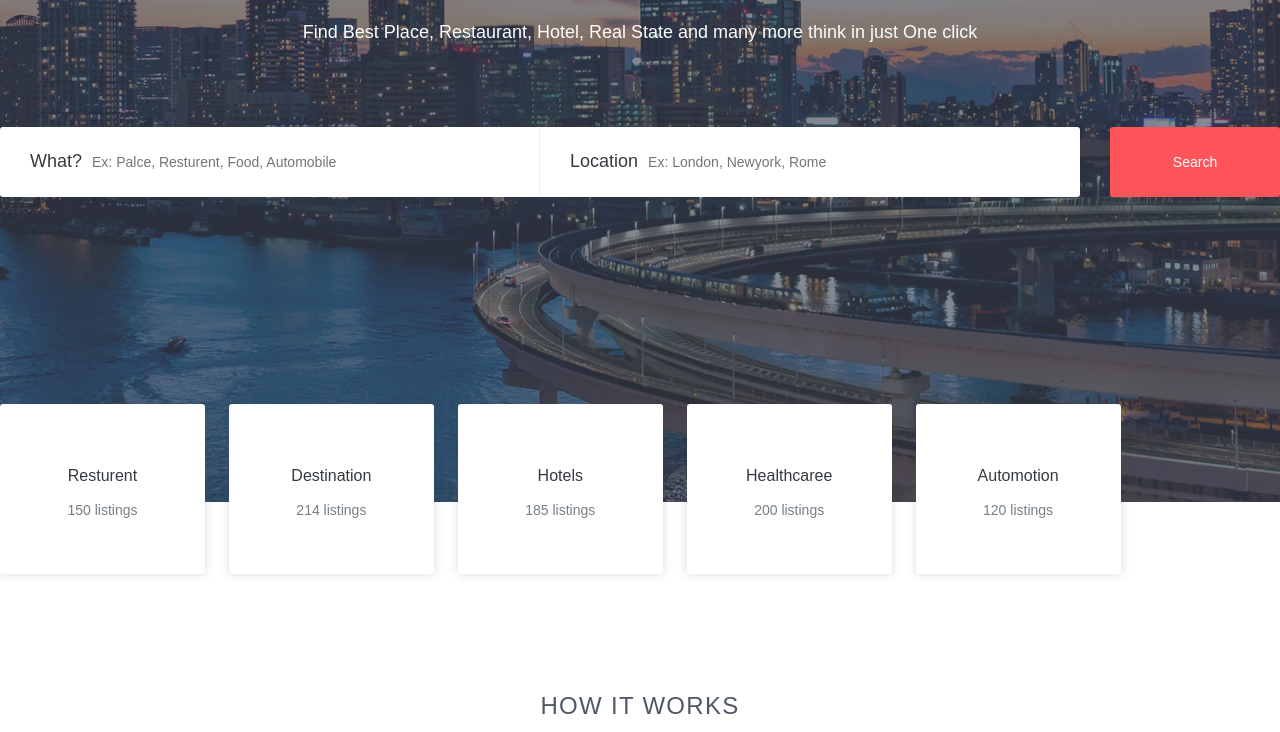
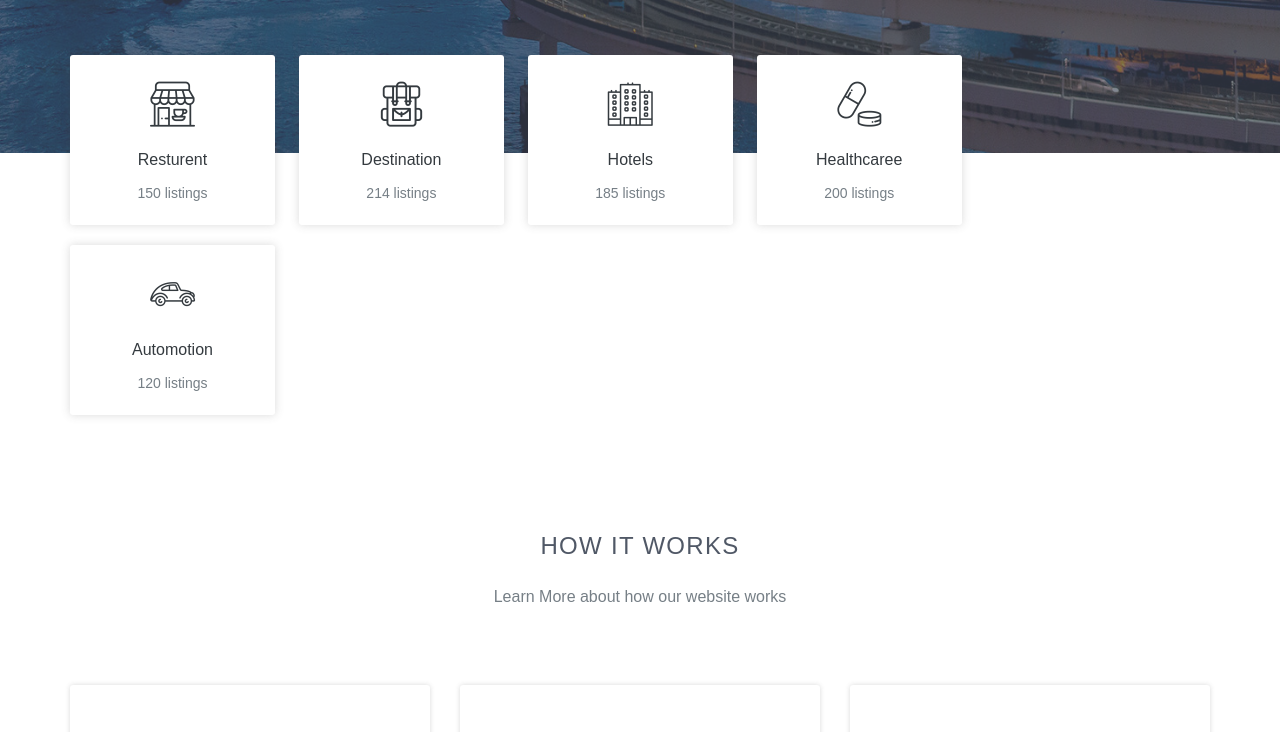
Before and after one commit to misbahGitPilot44/Hackathon, a plain HTML site: page index.html in a window 1280 px wide. Shown: the part 777-1509 px from the top of the page. Drawn offline with nearby package versions, Linux system fonts and the light colour scheme.

Commit message:
index.html

```diff
--- a/index.html
+++ b/index.html
@@ -14,24 +14,24 @@
 		<link rel="shortcut icon" type="image/icon" href="images/favicon.png">
 
         <!--font-awesome.min.css-->
-<link rel="stylesheet" href="CSS/style.css">
+<!--font-awesome.min.css-->
+<link rel="stylesheet" href="CSS/font-awesome.min.css">
 <!--linear icon css-->
-<link rel="stylesheet" href="CSS/style.css">
+<link rel="stylesheet" href="CSS/linearicons.css">
 <!--animate.css-->
-<link rel="stylesheet" href="CSS/style.css">
+<link rel="stylesheet" href="CSS/animate.css">
 <!--flaticon.css-->
-<link rel="stylesheet" href="CSS/style.css">
+<link rel="stylesheet" href="CSS/flaticon.css">
 <!--slick.css-->
-<link rel="stylesheet" href="CSS/style.css">		<link rel="stylesheet" href="CSS/style.css">
-
+<link rel="stylesheet" href="CSS/slick.css">
 <!--bootstrap.min.css-->
-<link rel="stylesheet" href="CSS/style.css">
-		<!-- bootsnav -->
-<link rel="stylesheet" href="CSS/style.css">
+<link rel="stylesheet" href="CSS/bootstrap.min.css">
+<!--bootsnav-->
+<link rel="stylesheet" href="CSS/bootsnav.css">
 <!--style.css-->
 <link rel="stylesheet" href="CSS/style.css">
 <!--responsive.css-->
-<link rel="stylesheet" href="CSS/style.css">
+<link rel="stylesheet" href="CSS/responsive.css">
         <!-- HTML5 shim and Respond.js for IE8 support of HTML5 elements and media queries -->
         <!-- WARNING: Respond.js doesn't work if you view the page via file:// -->
 
```
Lines whose indentation alone changed are shown as unchanged.
